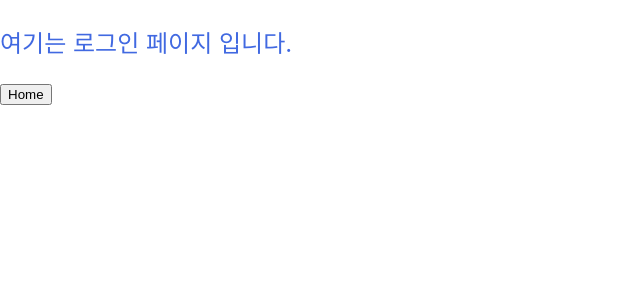
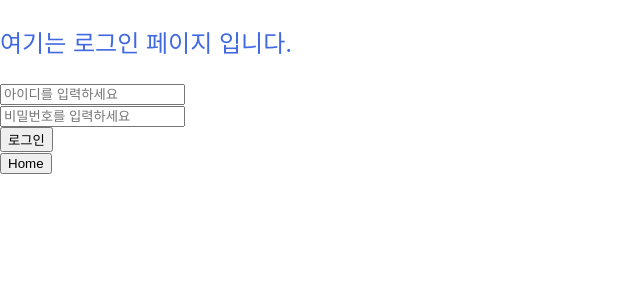
Before and after one commit to ansrlgur12/React-Practice, a React (Create React App) app: page /Login in a window 1280 px wide. Shown: the top 300 px of the page, without its empty margins (0-640 px from the left). Built offline with nearby package versions, Linux system fonts and the light colour scheme.

Commit message:
로그인 기본

```diff
--- a/src/pages/Login.jsx
+++ b/src/pages/Login.jsx
@@ -1,4 +1,4 @@
-import React from "react";
+import React, { useState } from "react";
 import styled from "styled-components";
 import { useNavigate } from "react-router-dom";
 
@@ -11,9 +11,31 @@ const LoginContainer = styled.div`
 
 const Login = () => {
     const nav = useNavigate();
+    const [loginId, setLoginId] = useState("");
+    const [loginPwd, setLoginPwd] = useState("");
+
+    const onChangeId = (e) => {
+        setLoginId(e.target.value);
+        console.log(e.target.value);
+    }
+
+    const onChangePwd = (e) => {
+        setLoginPwd(e.target.value);
+        console.log(e.target.value);
+    }
+
+    const onClickLogin = () => {
+        console.log("로그인 버튼이 클릭되었습니다.")
+        console.log(`아이디 : ${loginId}`);
+        console.log(`비밀번호 : ${loginPwd}`);
+    }
+
     return(
         <LoginContainer>
             <p>여기는 로그인 페이지 입니다.</p>
+            <div><input type="text" placeholder="아이디를 입력하세요" onChange={onChangeId}/></div>
+            <div><input type="password" placeholder="비밀번호를 입력하세요" onChange={onChangePwd}/></div>
+            <div><button onClick={onClickLogin}>로그인</button></div>
             <button onClick={()=>nav("/")}>Home</button>
         </LoginContainer>
     )
```
